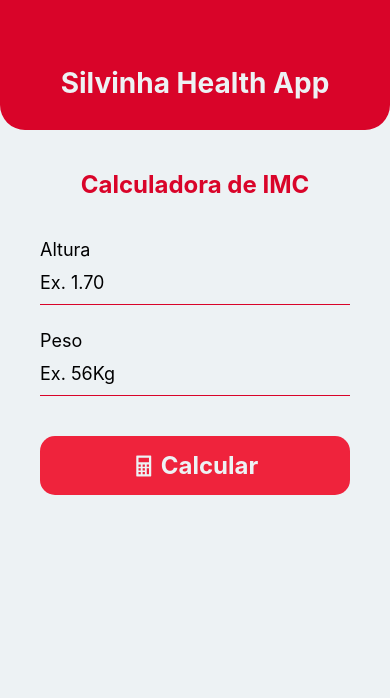
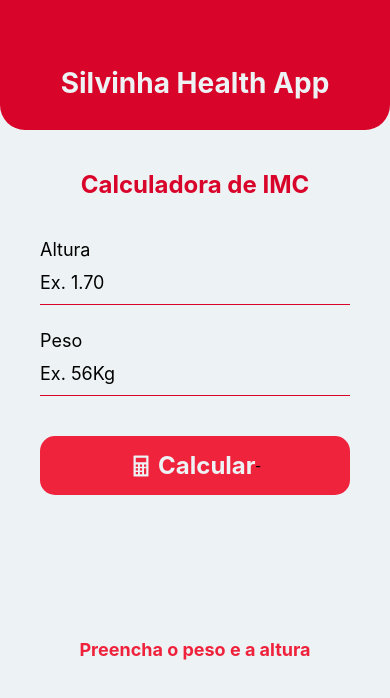
Before and after one commit to CapivaraCar1oca/SilvinhaHealthApp, a React Native app in the folder SilvinhaHealthApp/: screen / in a window 390 px wide. Shown: the top 698 px of the page. Built offline with nearby package versions, Linux system fonts and the light colour scheme.

Commit message:
Interface Feita

```diff
--- a/SilvinhaHealthApp/App.js
+++ b/SilvinhaHealthApp/App.js
@@ -1,3 +1,4 @@
+import { useState } from 'react';
 import { StatusBar } from 'expo-status-bar';
 import { StyleSheet, Text, View, SafeAreaView, TextInput, TouchableOpacity} from 'react-native';
 import Ionicons from "@expo/vector-icons/Ionicons";
@@ -34,8 +35,13 @@
           onPress={() => alert("OREIIAAAAAAAAAAAA")}
         >
           <Ionicons name="calculator-sharp" size={24} color="#edf2f4" />
-          <Text style={styles.text}>Calcular</Text>
+          <Text style={styles.text}>Calcular</Text>-
         </TouchableOpacity>
+
+        <View style={styles.imcContainer}>
+          <Text style={styles.imcText}>Preencha o peso e a altura</Text>
+          <Text style={styles.imcResult}></Text>
+        </View>
 
       </View>
       <StatusBar style='light' />
@@ -105,5 +111,21 @@
     fontSize: 24,
     fontWeight: 'bold',
     marginLeft: 5,
+  },
+  imcContainer: {
+    flex: 1,
+    alignItems: 'center',
+    justifyContent: 'center',
+    width: '100%',
+  },
+  imcText: {
+    fontSize: 18,
+    color: '#ef223c',
+    fontWeight: 'bold',
+  },
+  imcResult: {
+    fontSize: 48,
+    color: '#ef233c',
+    fontWeight: 'bold',
   }
 });
```
